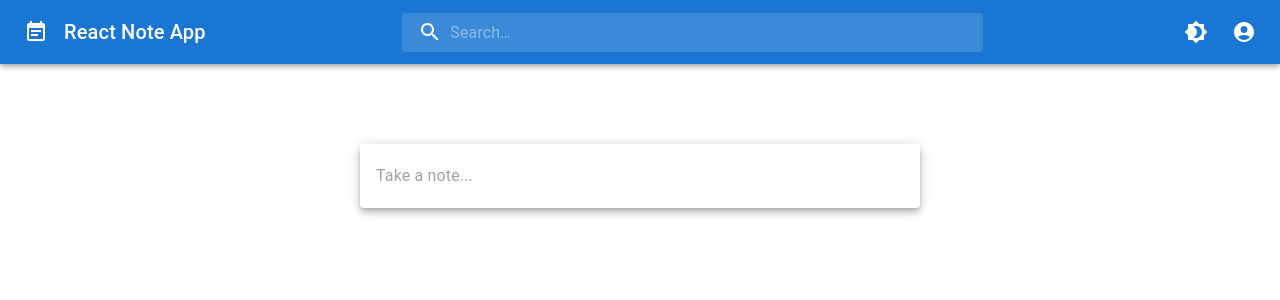
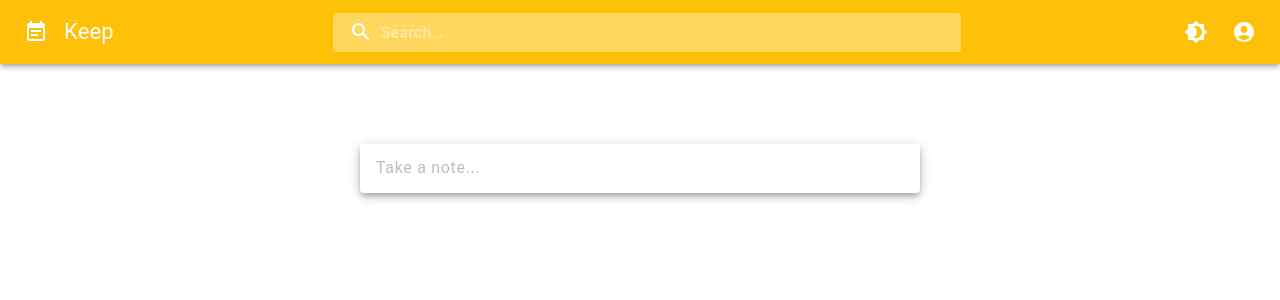
Before and after one commit to bijaylama/keep-clone-myFirstReactApp, a React (Create React App) app: page / in a window 1280 px wide. Shown: the top 300 px of the page. Built offline with nearby package versions, Linux system fonts and the light colour scheme.

Commit message:
organizing, arranging, cleaning on code and folders.... and design too

```diff
--- a/src/components/FormNote.jsx
+++ b/src/components/FormNote/FormNote.jsx
@@ -1,9 +1,11 @@
 import Box from "@mui/material/Box";
 import { styled } from "@mui/material/styles";
-import AddIcon from "@mui/icons-material/Add";
+import { formStyle } from "./style";
 
-import { Fab, Grid, InputBase, Paper } from "@mui/material";
+import { Fab, Grid, IconButton, InputBase, Paper } from "@mui/material";
 import { useState } from "react";
+import InputField from "../common/InputField/InputField";
+import SendIcon from "@mui/icons-material/Send";
 
 // sample
 const StyledInputBase = styled(InputBase)(({ theme }) => ({
@@ -25,8 +27,9 @@ export default function FormNote({ onAdd }) {
     content: "",
   });
 
-  const handleChange = (e) => {
-    const { name, value } = e.target;
+  const handleChange = ({ name, value }) => {
+    console.log(value);
+
     setNote((preValue) => {
       return {
         ...preValue,
@@ -45,7 +48,7 @@ export default function FormNote({ onAdd }) {
     }
     setExpand(false);
   };
-  const onExpand = () => {
+  const handleExpand = () => {
     setExpand(true);
   };
   return (
@@ -54,55 +57,46 @@ export default function FormNote({ onAdd }) {
         <Grid container>
           <Grid item md={3}></Grid>
           <Grid item md={6}>
-            <Paper elevation={5} sx={{ position: "relative" }}>
+            <Paper elevation={5} sx={formStyle.paperWrapeStyle}>
               {/* INPUT TITLE FORM */}
               <Box>
                 {expand ? (
-                  <StyledInputBase
-                    sx={{
-                      fontFamily: "'Open Sans', sans-serif",
-                      fontWeight: 500,
-                      fontSize: "1.225rem",
-                    }}
-                    placeholder="Title"
-                    fullWidth
+                  <InputField
+                    sx={formStyle.inputTitleStyle}
                     name="title"
                     value={note.title}
-                    onChange={handleChange}
+                    onChange={(e) => handleChange(e.target)}
+                    fontWeight="600"
+                    title="Title"
                   />
                 ) : null}
-              </Box>
-              {/* INPUT CONTENT FORM */}
-              <Box>
-                <StyledInputBase
-                  placeholder="Take a note..."
-                  fullWidth
+                {/* INPUT CONTENT FIELD */}
+                <InputField
+                  sx={formStyle.inputContentStyle}
+                  onChange={(e) => handleChange(e.target)}
+                  name="content"
+                  value={note.content}
+                  onClick={handleExpand}
+                  fontWeight="400"
                   multiline
                   maxRows={6}
-                  name="content"
-                  value={note.content}
-                  onChange={handleChange}
-                  onClick={onExpand}
+                  title="Take a note..."
                 />
-              </Box>
-              {/* BUTTON FIELD */}
-              <Box
-                sx={{ position: "absolute", right: 0, bottom: 0, marginTop: 8 }}
-              >
-                {expand ? (
-                  <Fab
-                    color="extended"
-                    size="medium"
-                    aria-label="add"
-                    onClick={handleButton}
-                  >
-                    <AddIcon />
-                  </Fab>
-                ) : null}
+                <Box sx={formStyle.iconButtonStyle}>
+                  {/* FORM BUTTON */}
+                  {expand ? (
+                    <IconButton
+                      onClick={handleButton}
+                      color="primary"
+                      aria-label="send"
+                    >
+                      <SendIcon />
+                    </IconButton>
+                  ) : null}
+                </Box>
               </Box>
             </Paper>
           </Grid>
-          <Grid item md={3}></Grid>
         </Grid>
       </Box>
     </>
--- /dev/null
+++ b/src/components/FormNote/style.js
@@ -0,0 +1,25 @@
+export const formStyle = {
+  inputContentStyle: {
+    p: 2,
+    color: "#5f6368",
+    fontWeight: "400",
+    letterSpacing: ".04272727em",
+    fontFamily: "Roboto,Arial,sans-serif",
+    lineHeight: "1rem",
+  },
+  inputTitleStyle: {
+    p: 2,
+    color: "#5f6368",
+    fontWeight: "600",
+    letterSpacing: ".04272727em",
+    fontFamily: "Roboto,Arial,sans-serif",
+    lineHeight: "1rem",
+  },
+  paperWrapeStyle: {
+    position: "relative",
+  },
+  iconButtonStyle: {
+    display: "flex",
+    justifyContent: "end",
+  },
+};
--- a/src/components/NavNote.jsx
+++ /dev/null
@@ -1,96 +0,0 @@
-import * as React from "react";
-
-import { styled, alpha } from "@mui/material/styles";
-import AppBar from "@mui/material/AppBar";
-import Box from "@mui/material/Box";
-import Toolbar from "@mui/material/Toolbar";
-import IconButton from "@mui/material/IconButton";
-import Typography from "@mui/material/Typography";
-import InputBase from "@mui/material/InputBase";
-import SearchIcon from "@mui/icons-material/Search";
-import AccountCircle from "@mui/icons-material/AccountCircle";
-import EventNoteIcon from "@mui/icons-material/EventNote";
-import Brightness4Icon from "@mui/icons-material/Brightness4";
-
-const Search = styled("div")(({ theme }) => ({
-  position: "relative",
-  borderRadius: theme.shape.borderRadius,
-  backgroundColor: alpha(theme.palette.common.white, 0.15),
-  "&:hover": {
-    backgroundColor: alpha(theme.palette.common.white, 0.25),
-  },
-  marginRight: theme.spacing(2),
-  marginLeft: 0,
-  width: "100%",
-  [theme.breakpoints.up("sm")]: {
-    marginLeft: theme.spacing(3),
-    width: "auto",
-  },
-}));
-
-const SearchIconWrapper = styled("div")(({ theme }) => ({
-  padding: theme.spacing(0, 2),
-  height: "100%",
-  position: "absolute",
-  pointerEvents: "none",
-  display: "flex",
-  alignItems: "center",
-  justifyContent: "center",
-}));
-const StyledInputBase = styled(InputBase)(({ theme }) => ({
-  color: "inherit",
-  "& .MuiInputBase-input": {
-    padding: theme.spacing(1, 1, 1, 0),
-    paddingLeft: `calc(1em + ${theme.spacing(4)})`,
-    transition: theme.transitions.create("width"),
-    width: "100%",
-    [theme.breakpoints.up("md")]: {
-      width: "20ch",
-    },
-  },
-}));
-
-export default function () {
-  return (
-    <Box sx={{ flexGrow: 1 }}>
-      <AppBar position="static">
-        <Toolbar>
-          <EventNoteIcon sx={{ mr: 2 }} />
-          <Typography
-            variant="h6"
-            noWrap
-            component="div"
-            sx={{ display: { xs: "none", sm: "block" } }}
-          >
-            React Note App
-          </Typography>
-          <Box sx={{ flexGrow: 1 }} />
-          <Search sx={{ flexGrow: 2 }}>
-            <SearchIconWrapper>
-              <SearchIcon />
-            </SearchIconWrapper>
-            <StyledInputBase
-              placeholder="Search…"
-              inputProps={{ "aria-label": "search" }}
-            />
-          </Search>
-          <Box sx={{ flexGrow: 1 }} />
-          <Box sx={{ display: { xs: "none", md: "flex" } }}>
-            <IconButton size="large" color="inherit">
-              <Brightness4Icon />
-            </IconButton>
-
-            <IconButton
-              size="large"
-              edge="end"
-              aria-label="account of current user"
-              color="inherit"
-            >
-              <AccountCircle />
-            </IconButton>
-          </Box>
-        </Toolbar>
-      </AppBar>
-    </Box>
-  );
-}
--- /dev/null
+++ b/src/components/NavNote/NavNote.jsx
@@ -0,0 +1,56 @@
+import * as React from "react";
+
+import { styled, alpha } from "@mui/material/styles";
+import AppBar from "@mui/material/AppBar";
+import Box from "@mui/material/Box";
+import Toolbar from "@mui/material/Toolbar";
+import IconButton from "@mui/material/IconButton";
+import Typography from "@mui/material/Typography";
+import AccountCircle from "@mui/icons-material/AccountCircle";
+import EventNoteIcon from "@mui/icons-material/EventNote";
+import Brightness4Icon from "@mui/icons-material/Brightness4";
+import SearchBar from "../common/SearchBar/SearchBar";
+import { navStyle } from "./style";
+
+export default function () {
+  return (
+    <Box sx={navStyle.container}>
+      <AppBar sx={navStyle.appStyle} position="static">
+        <Toolbar>
+          <EventNoteIcon sx={{ mr: 2 }} />
+
+          <Typography
+            variant="h6"
+            noWrap
+            component="div"
+            sx={{
+              fontWeight: 400,
+              fontSize: 22,
+              display: { xs: "none", sm: "block" },
+            }}
+          >
+            Keep
+          </Typography>
+          <Box sx={{ flexGrow: 1 }} />
+          {/* SEARCH COMPONENT */}
+          <SearchBar />
+          <Box sx={{ flexGrow: 1 }} />
+          <Box sx={{ display: { xs: "none", md: "flex" } }}>
+            <IconButton size="large" color="inherit">
+              <Brightness4Icon />
+            </IconButton>
+
+            <IconButton
+              size="large"
+              edge="end"
+              aria-label="account of current user"
+              color="inherit"
+            >
+              <AccountCircle />
+            </IconButton>
+          </Box>
+        </Toolbar>
+      </AppBar>
+    </Box>
+  );
+}
--- /dev/null
+++ b/src/components/NavNote/style.js
@@ -0,0 +1,4 @@
+export const navStyle = {
+  container: { flexGrow: 1, position: "sticky", top: 0, zIndex: 1 },
+  appStyle: { backgroundColor: "#ffc107" },
+};
--- /dev/null
+++ b/src/components/common/InputField/InputField.jsx
@@ -0,0 +1,29 @@
+import Input from "@mui/material/Input";
+
+const InputField = ({
+  sx,
+  title,
+  onClick,
+  onChange,
+  multiline,
+  maxRows,
+  name,
+  value,
+}) => {
+  return (
+    <Input
+      name={name}
+      value={value}
+      multiline={multiline}
+      maxRows={maxRows}
+      sx={sx}
+      placeholder={title}
+      onChange={onChange}
+      onClick={onClick}
+      fullWidth
+      disableUnderline
+    />
+  );
+};
+
+export default InputField;
--- /dev/null
+++ b/src/components/common/SearchBar/SearchBar.jsx
@@ -0,0 +1,61 @@
+import * as React from "react";
+// import { formStyle } from "./style";
+import { styled, alpha } from "@mui/material/styles";
+import SearchIcon from "@mui/icons-material/Search";
+import InputBase from "@mui/material/InputBase";
+import { useState } from "react";
+
+const Search = styled("div")(({ theme }) => ({
+  position: "relative",
+  borderRadius: theme.shape.borderRadius,
+  backgroundColor: alpha(theme.palette.common.white, 0.35),
+  "&:hover": {
+    backgroundColor: alpha(theme.palette.common.white, 0.55),
+  },
+  marginRight: theme.spacing(2),
+  marginLeft: 0,
+  width: "100%",
+  [theme.breakpoints.up("sm")]: {
+    marginLeft: theme.spacing(3),
+    width: "auto",
+  },
+}));
+
+const SearchIconWrapper = styled("div")(({ theme }) => ({
+  padding: theme.spacing(0, 2),
+  height: "100%",
+  position: "absolute",
+  pointerEvents: "none",
+  display: "flex",
+  alignItems: "center",
+  justifyContent: "center",
+}));
+
+const StyledInputBase = styled(InputBase)(({ theme }) => ({
+  color: "inherit",
+  fontWeight: 600,
+  "& .MuiInputBase-input": {
+    padding: theme.spacing(1, 1, 1, 0),
+    // vertical padding + font size from searchIcon
+    paddingLeft: `calc(1em + ${theme.spacing(4)})`,
+    transition: theme.transitions.create("width"),
+    width: "100%",
+    [theme.breakpoints.up("md")]: {
+      width: "20ch",
+    },
+  },
+}));
+const SearchBar = () => {
+  return (
+    <Search color="primary" sx={{ flexGrow: 2 }}>
+      <SearchIconWrapper>
+        <SearchIcon />
+      </SearchIconWrapper>
+      <StyledInputBase
+        placeholder="Search…"
+        inputProps={{ "aria-label": "search" }}
+      />
+    </Search>
+  );
+};
+export default SearchBar;
```
Also changed, not shown: src/App.js (+3 -15 lines), public/logo.png (added), src/components/NoteList/NoteList.jsx (renamed from src/components/NoteList.jsx).
